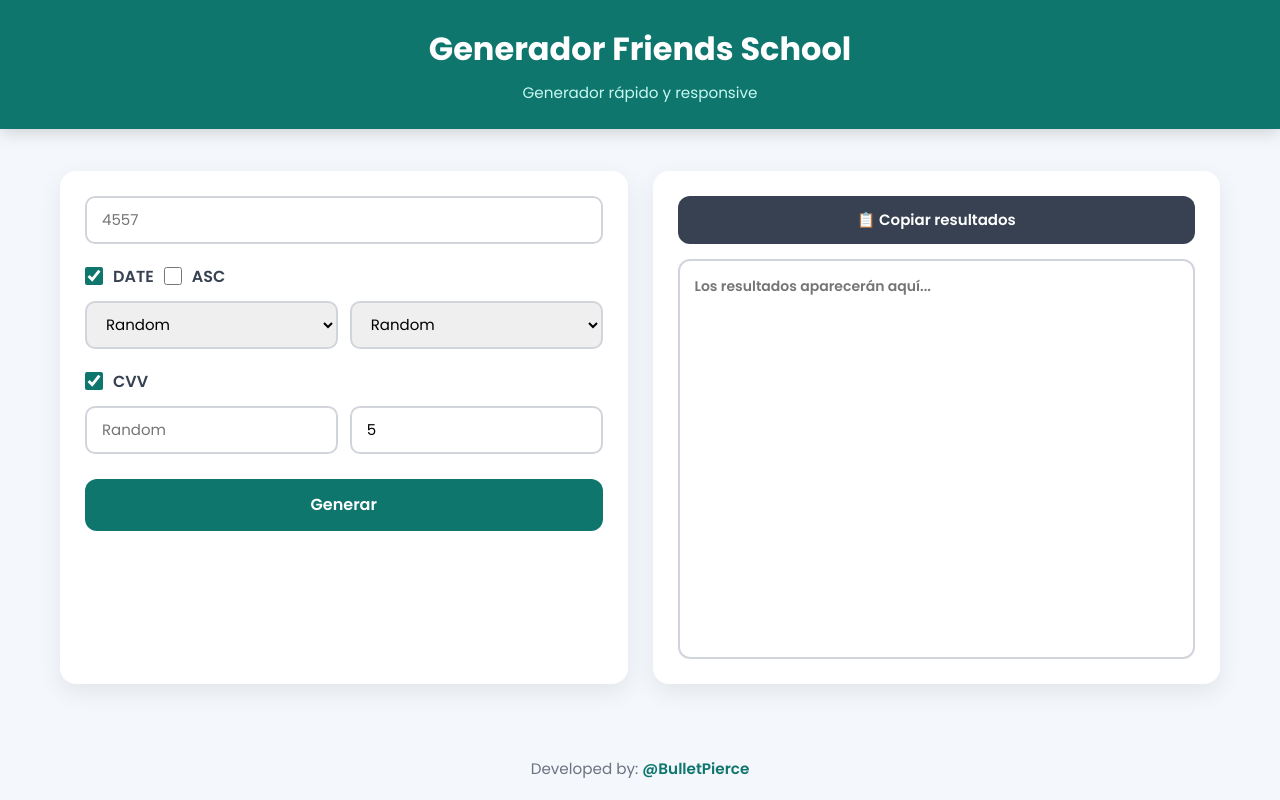
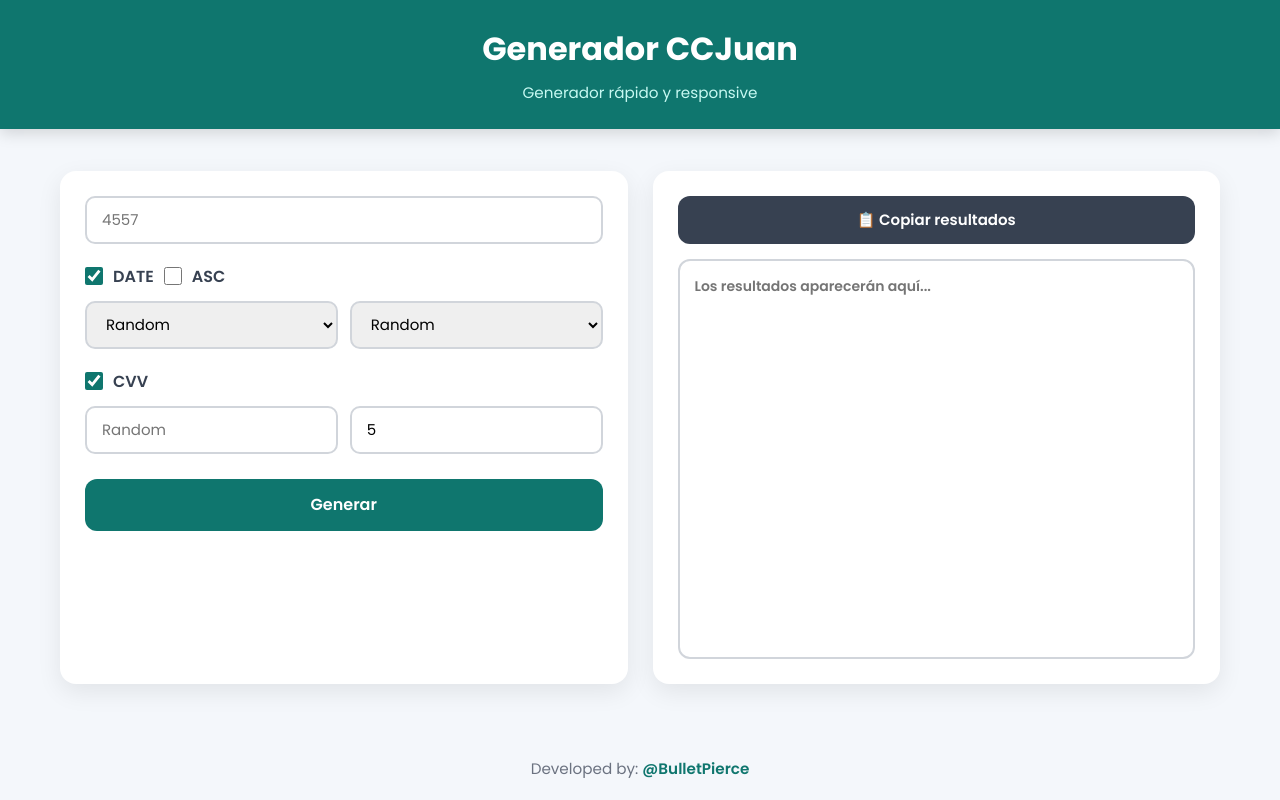
Before and after one commit to Juanchos0218/gencc, a plain HTML site: page index.html in a window 1280 px wide. Drawn offline with Linux system fonts and the light colour scheme.

Commit message:
título aplicación

```diff
--- a/index.html
+++ b/index.html
@@ -218,7 +218,7 @@ input[type="checkbox"]{
 <body>
 
 <header class="title">
-    <h1>Generador Friends School</h1>
+    <h1>Generador CCJuan</h1>
     <p>Generador rápido y responsive</p>
 </header>
 
```
